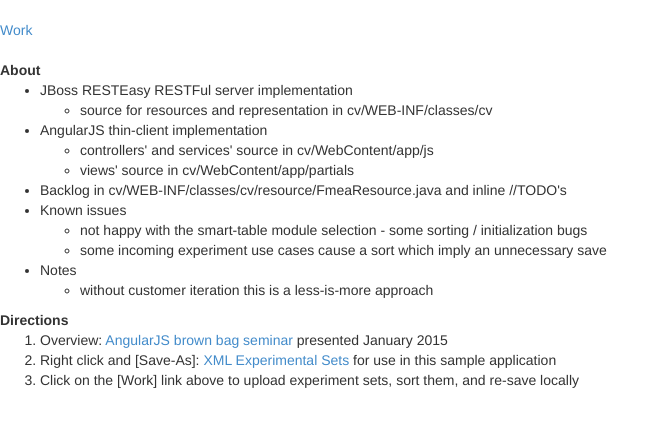
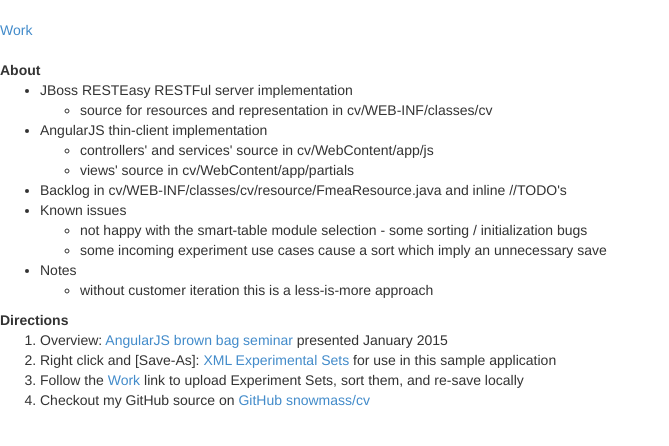
Before and after one commit to snowmass/cv, a plain HTML site: page WebContent/app/index.html at #/about in a window 1280 px wide. Shown: the whole page, without its empty margins (0-669 px from the left). Drawn offline with Linux system fonts and the light colour scheme.

Commit message:
Update links w github reference

```diff
--- a/WebContent/app/partials/about.html
+++ b/WebContent/app/partials/about.html
@@ -30,7 +30,8 @@
         <ol>
             <li>Overview: <a href="../../data/AngularJS.pdf">AngularJS brown bag seminar</a> presented January 2015</li>
             <li>Right click and [Save-As]: <a href="../../data/ExperimentalSets.xml">XML Experimental Sets</a> for use in this sample application</li>
-            <li>Click on the [Work] link above to upload experiment sets, sort them, and re-save locally</li>
+            <li>Follow the <a href="#/work"> Work </a> link to upload Experiment Sets, sort them, and re-save locally</li>
+            <li>Checkout my GitHub source on <a href="https://github.com/snowmass/cv">GitHub snowmass/cv</a> </li>
         </ol>
     </div>
 </div>
```
